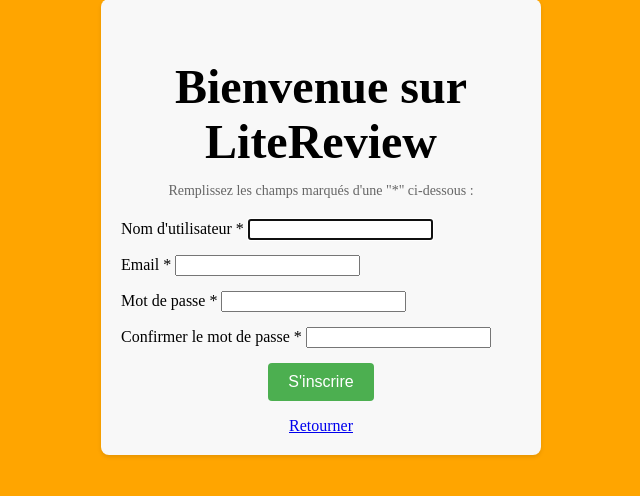
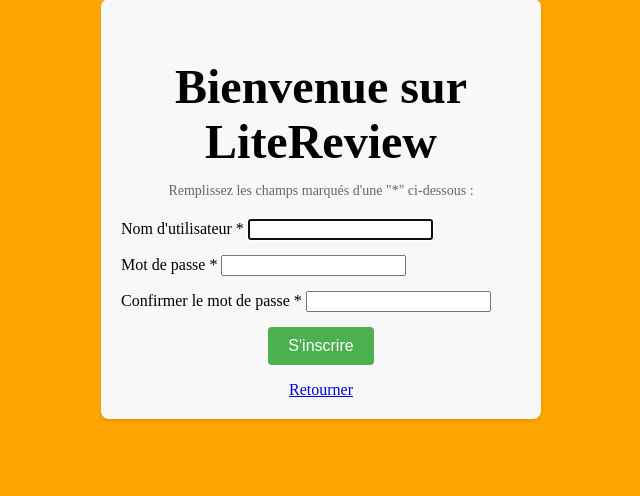
Before and after one commit to Saurelien/project_9, a Django app: page /register/ in a window 1280 px wide. Shown: the part 77-573 px from the top of the page, without its empty margins (319-959 px from the left). Run offline with Django 4.2, Linux system fonts and the light colour scheme.

```diff
--- a/authenticator/forms.py
+++ b/authenticator/forms.py
@@ -3,7 +3,6 @@ from django.contrib.auth.forms import UserCreationForm
 
 
 class RegistrationForm(UserCreationForm):
-    email = forms.EmailField(label="Adresse e-mail", error_messages={'required': "Veuillez remplir ce champ*"})
     first_name = forms.CharField(label="Prénom", error_messages={'required': "Veuillez remplir ce champ*"})
     last_name = forms.CharField(label="Nom de famille", error_messages={'required': "Veuillez remplir ce champ*"})
     password1 = forms.CharField(label="Mot de passe", error_messages={'required': "Veuillez remplir ce champ*"})
--- a/authenticator/templates/authenticator/register.html
+++ b/authenticator/templates/authenticator/register.html
@@ -17,10 +17,6 @@
                     {{ form.username }}
                 </div>
                 <div class="form-group">
-                    <label for="{{ form.email.id_for_label }}">Email *</label>
-                    {{ form.email }}
-                </div>
-                <div class="form-group">
                     <label for="{{ form.password1.id_for_label }}">Mot de passe *</label>
                     {{ form.password1 }}
                 </div>
--- a/authenticator/views.py
+++ b/authenticator/views.py
@@ -1,5 +1,4 @@
 from django.contrib.auth import authenticate, login, logout
-from django.contrib.auth.forms import UserCreationForm
 from django.shortcuts import render, redirect
 from .forms import RegistrationForm
 from authenticator.models import User
@@ -11,10 +10,9 @@ def register(request):
         if form.is_valid():
             user = form.save()
             print(f"Nouvel utilisateur enregistré : {user.username} ({user.email})")
-            # Envoyer l'email de notification
-            user.send_registration_email()
             login(request, user)
-            return redirect('login')
+            # Redirige l'utilisateur vers la page d'accueil après validation de son inscription.
+            return redirect('skeleton')
     else:
         form = RegistrationForm()
     return render(request, 'authenticator/register.html', {'form': form})
@@ -33,7 +31,7 @@ def user_login(request):
         user = authenticate(request, username=username, password=password)
         if user is not None:
             login(request, user)
-            return redirect('home')  # Redirige vers la page d'accueil "SI"" la connexion "REUSSIT"
+            return redirect('home')  # Redirige vers la page des tickets 'SI' la connexion 'REUSSIT'"
     return render(request, 'authenticator/login.html')
 
 
--- a/project/settings.py
+++ b/project/settings.py
@@ -39,6 +39,7 @@ INSTALLED_APPS = [
     'django.contrib.staticfiles',
     'authenticator',
     'review',
+    'project',
 ]
 
 MIDDLEWARE = [
@@ -56,7 +57,7 @@ ROOT_URLCONF = 'project.urls'
 TEMPLATES = [
     {
         'BACKEND': 'django.template.backends.django.DjangoTemplates',
-        'DIRS': ["templates"],
+        'DIRS': [os.path.join(BASE_DIR, 'templates')],
         'APP_DIRS': True,
         'OPTIONS': {
             'context_processors': [
```
Also changed, not shown: authenticator/models.py (+0 -8 lines), project/templates/toto.html (deleted, +0 -10 lines), project/urls.py (+5 -2 lines), project/templates/skeleton.html (renamed from templates/skeleton.html).
